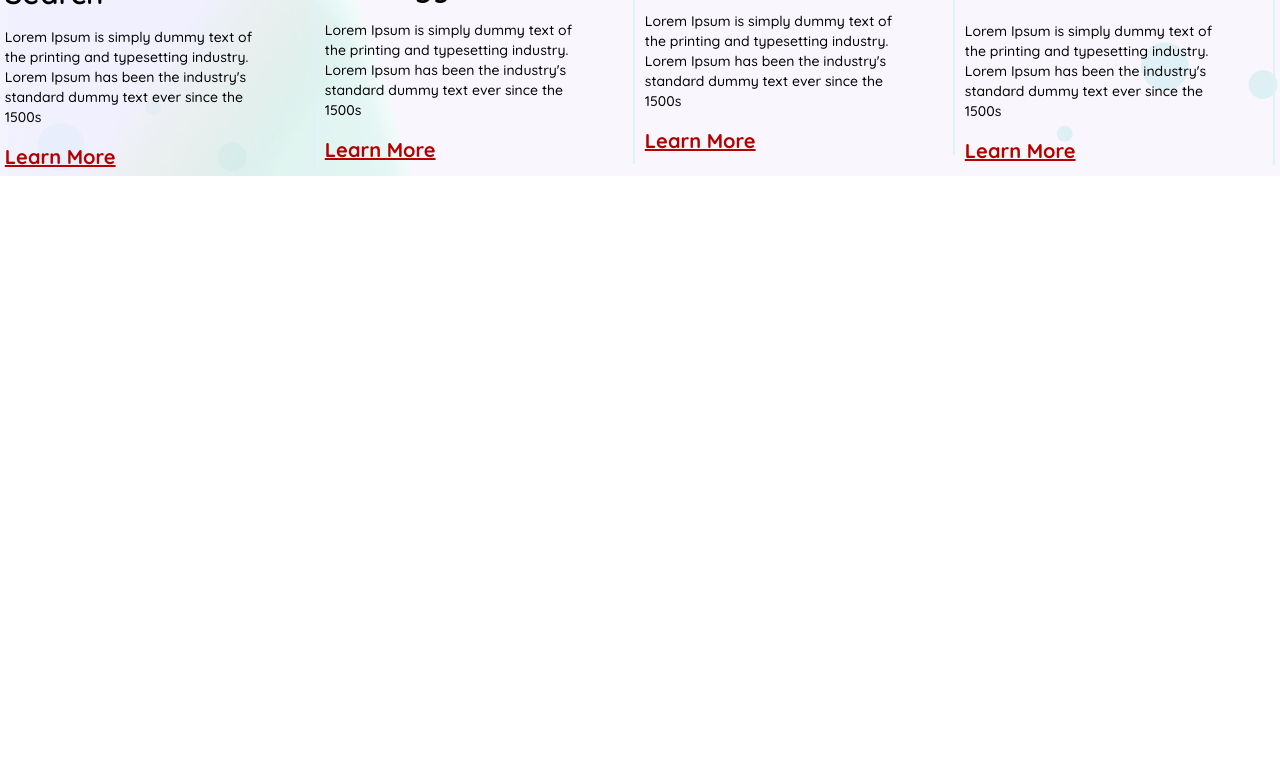
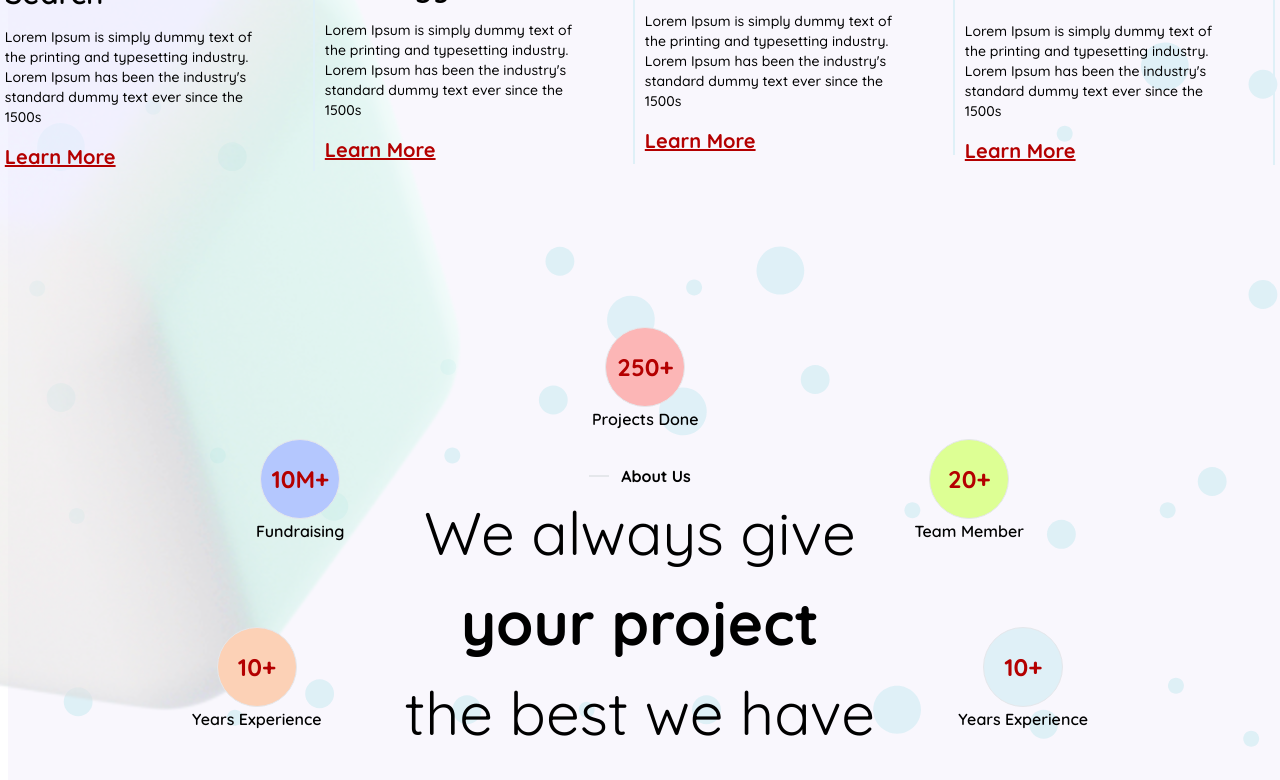
Before and after one commit to thanhbui27/portfolio_tito, a React (Vite) app: page / in a window 1280 px wide. Shown: the part 2000-2780 px from the top of the page. Before the commit the page ends 2176 px from the top, so only its background shows below. Built offline with nearby package versions, Linux system fonts and the light colour scheme.

Commit message:
add about us component

```diff
--- a/src/App.tsx
+++ b/src/App.tsx
@@ -1,3 +1,4 @@
+import AboutUs from "./components/AboutUs";
 import Header from "./components/Header";
 import Working from "./components/Working";
 
@@ -7,6 +8,7 @@ const App = () => {
       <div className="max-w-screen-2xl my-0 mx-auto pt-4">
         <Header />
         <Working />
+        <AboutUs />
       </div>
     </div>
   );
--- /dev/null
+++ b/src/components/AboutUs/components/CircleAction/index.tsx
@@ -0,0 +1,26 @@
+import { TDataCircle } from "../../constants";
+
+type TPropsCircleAction = {
+  item: TDataCircle;
+};
+
+const CircleAction: React.FC<TPropsCircleAction> = ({ item }) => {
+  return (
+    <div
+      className={`flex flex-col items-center md:absolute ${item.clasNames}`}
+      style={item.style}
+    >
+      <div
+        className={`rounded-full border focus:outline-none  w-20 h-20 text-center flex items-center justify-center font-bold text-2xl text-red-900 md:mr-0 whitespace-nowrap `}
+        style={{ backgroundColor: item.backgroundCircle }}
+      >
+        {item.title}
+      </div>
+      <h5 className="font-semibold text-md whitespace-nowrap">
+        {item.meanTitle}
+      </h5>
+    </div>
+  );
+};
+
+export default CircleAction;
--- /dev/null
+++ b/src/components/AboutUs/constants/index.tsx
@@ -0,0 +1,62 @@
+export type TDataCircle = {
+  id: number;
+  title: string;
+  meanTitle: string;
+  clasNames: string;
+  style: React.CSSProperties;
+  backgroundCircle: string;
+};
+
+export const DataCircle: TDataCircle[] = [
+  {
+    id: 1,
+    title: "10+",
+    meanTitle: "Years Experience",
+    style: {},
+    backgroundCircle: "#FCD1B6",
+    clasNames:
+      " md:left-[calc(100%-20rem)] lg:left-[calc(100%-28rem)] md:-top-20 lg:top-auto",
+  },
+  {
+    id: 2,
+    title: "10M+",
+    meanTitle: "Fundraising",
+    style: {
+      top: "-15rem",
+      left: "-24rem",
+    },
+    backgroundCircle: "#B4C7FE",
+    clasNames: "",
+  },
+  {
+    id: 3,
+    title: "250+",
+    meanTitle: "Projects Done",
+    style: {
+      top: "-22rem",
+      left: "-3rem",
+    },
+    backgroundCircle: "#FCB6B6",
+    clasNames: "",
+  },
+  {
+    id: 4,
+    title: "20+",
+    meanTitle: "Team Member",
+    style: {
+      top: "-15rem",
+      right: "-24rem",
+    },
+    backgroundCircle: "#DDFF94",
+    clasNames: "",
+  },
+  {
+    id: 5,
+    title: "10+",
+    meanTitle: "Years Experience",
+    style: {},
+    backgroundCircle: "#DFF0F7",
+    clasNames:
+      "md:right-[calc(100%-20rem)] lg:right-[calc(100%-28rem)]  md:-top-20 lg:top-auto",
+  },
+];
--- /dev/null
+++ b/src/components/AboutUs/index.tsx
@@ -0,0 +1,40 @@
+import CircleAction from "./components/CircleAction";
+import { DataCircle } from "./constants";
+import "./styles.css";
+
+const AboutUs = () => {
+  return (
+    <div className="md:mt-64 mt-28 relative">
+      <div className="flex flex-col items-center justify-center">
+        <div className="flex items-center justify-start mt-8">
+          <hr className="h-[2px] w-[20px] bg-gray-200 border-0 dark:bg-gray-700 mr-3" />
+          <h4 className="text-md font-bold">About Us</h4>
+        </div>
+        <div className="flex items-center justify-start mb-8">
+          <h4 className=" !leading-normal lg:text-6xl text-4xl font-Quicksand text-center">
+            We always give <br />
+            <b className="font-bold">your project</b>
+            <br /> the best we have
+          </h4>
+        </div>
+        <div className="text-center font-medium">
+          Lorem Ipsum is simply dummy text of the printing and typesetting
+          industry. Lorem Ipsum has been the industry's standard dummy text ever
+          since the 1500s, and scrambled it to make a type specimen book. It has
+          survived not only five centuries, Lorem ipsum dolor sit amet,
+          consectetur adipisicing elit. Sit tempore iusto at praesentium
+          tempora? Accusamus culpa nobis quaerat repellat, voluptas, optio,
+          dicta ratione necessitatibus praesentium placeat mollitia aspernatur
+          debitis iste.
+        </div>
+      </div>
+      <div className="md:absolute md:top-1/2 md:left-1/2 md:transform md:-translate-x-1/2 md:-translate-y-1/2 flex justify-center items-center flex-wrap gap-4 mt-8">
+        {DataCircle.map((item) => (
+          <CircleAction item={item} key={item.id} />
+        ))}
+      </div>
+    </div>
+  );
+};
+
+export default AboutUs;
```
Also changed, not shown: src/components/AboutUs/styles.css (added).
